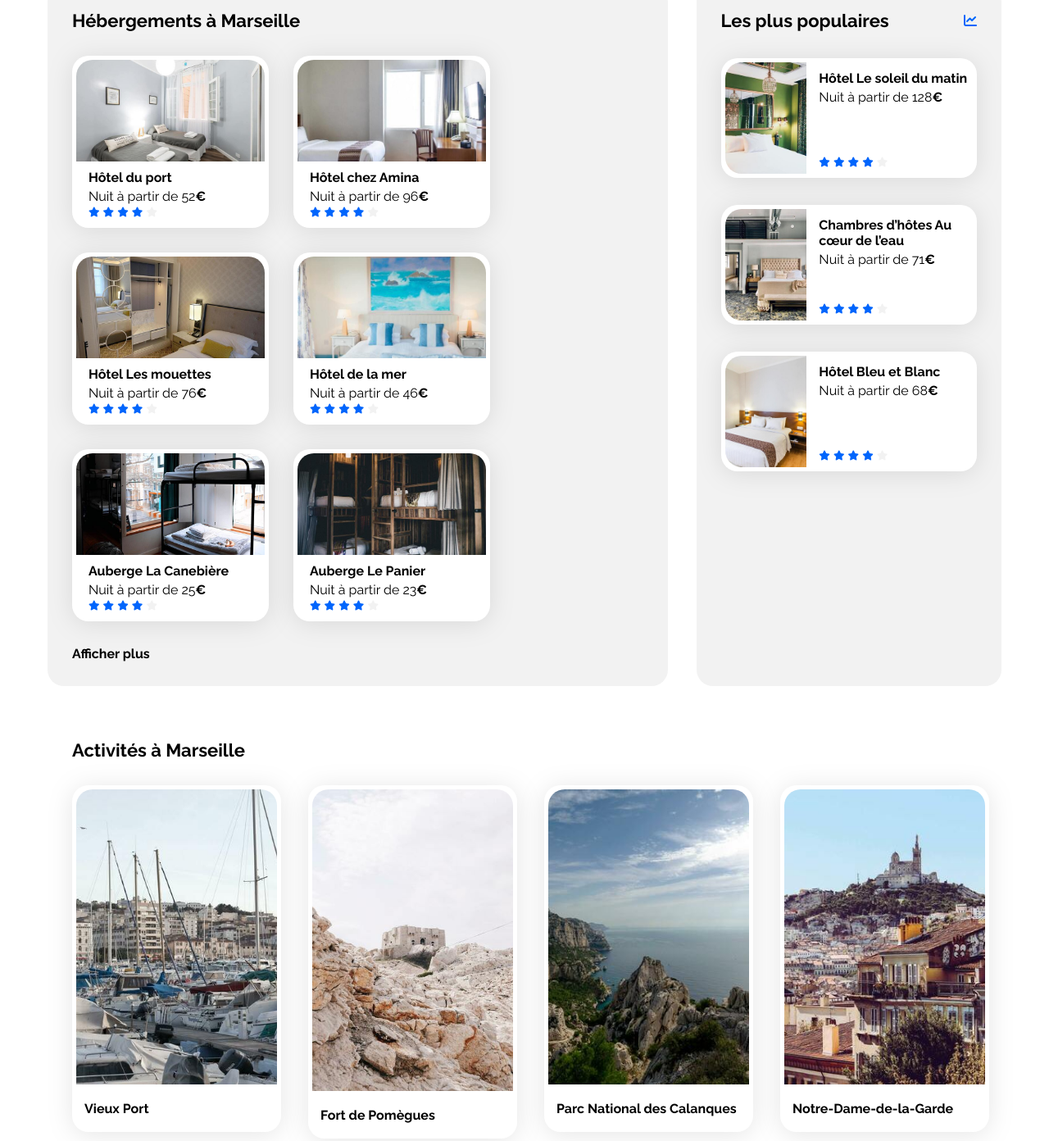
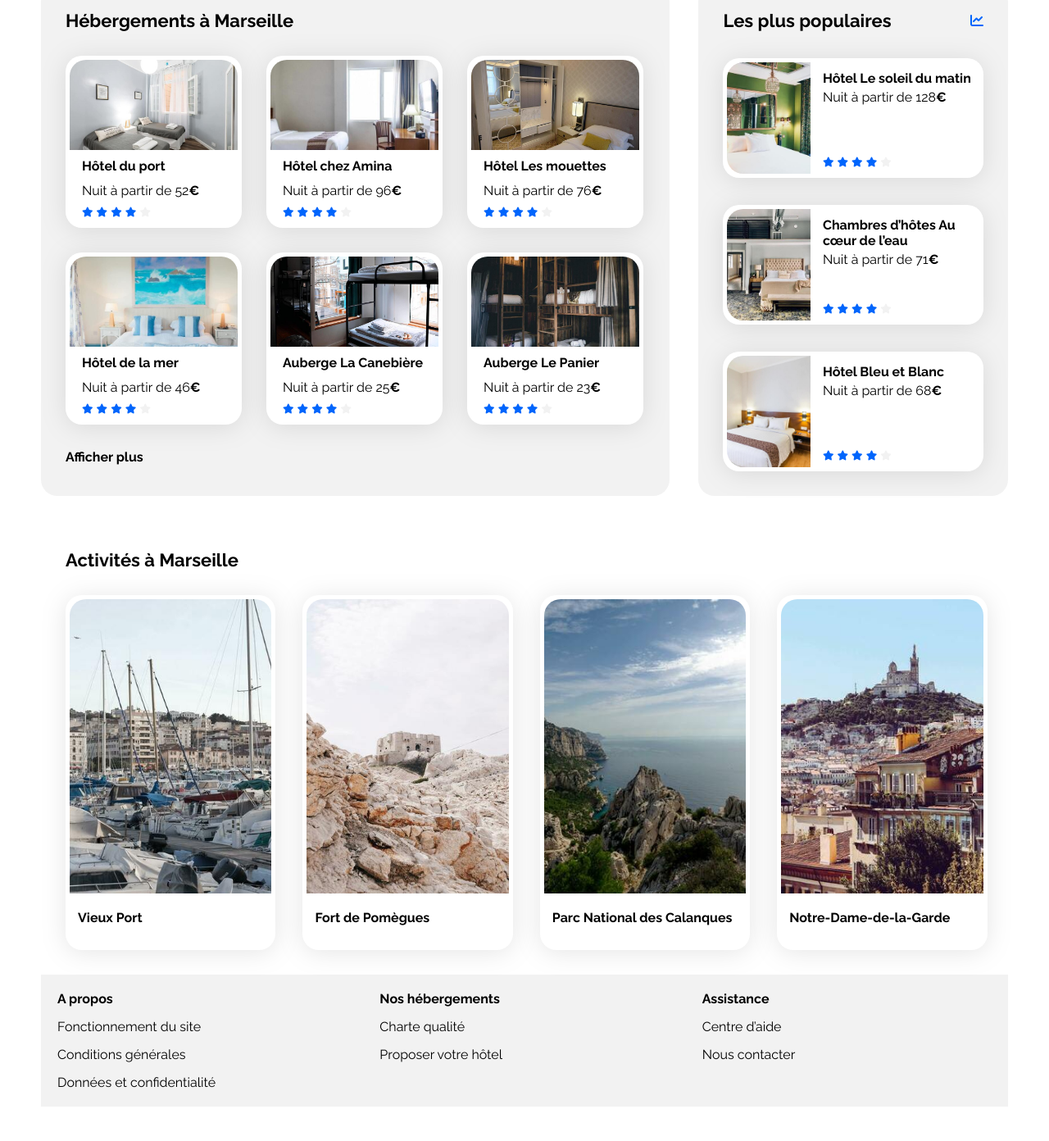
Before and after one commit to Streyan/Openclassrooms_booki, a plain HTML site: page index.html in a window 1280 px wide. Shown: the part 407-1799 px from the top of the page at 82% size. After the commit the page ends 1757 px from the top, so only its background shows below. Drawn offline with Linux system fonts and the light colour scheme.

Commit message:
test successful

```diff
--- a/css/style.css
+++ b/css/style.css
@@ -19,8 +19,7 @@
 
 body {
   display: flex;
-  margin-top: 0px;
-  margin-bottom: 0px;
+  margin: 0px;
   justify-content: center;
 }
 
@@ -252,36 +251,29 @@ main {
 }
 
 .hebergements-cards {
+  width: 100%;
   display: flex;
   flex-direction: row;
   flex-wrap: wrap;
   gap: 30px;
 }
 
-.hebergements-cards .column {
-  display: flex;
-  flex-direction: row;
-  justify-content: space-evenly;
-  align-items: center;
-  gap: 30px;
-}
-
 .hebergements-cards .card {
   display: flex;
+  width: 29%;
+  max-height: 200px;
   flex-direction: column;
 }
 
 .hebergements-cards img {
-  height: 33%;
-  max-height: 124px;
-  width: 230px;
+  height: 55%;
   object-fit: cover;
   border-top-left-radius: 20px;
   border-top-right-radius: 20px;
 }
 
 .hebergements-cards .card-content {
-  height: 67%;
+  height: 45%;
   padding-left: 15px;
   display: flex;
   flex-direction: column;
@@ -360,21 +352,28 @@ main {
 }
 
 .activities-cards {
+  width: 100%;
   display: flex;
   flex-direction: row;
-  justify-content: space-between;
   gap: 33px;
 }
 
 .activities-cards .card {
   display: flex;
+  width: 22%;
+  max-height: 430px;
   flex-direction: column;
 }
 
+.hebergements-cards img {
+  height: 55%;
+  object-fit: cover;
+  border-top-left-radius: 20px;
+  border-top-right-radius: 20px;
+}
+
 .activities-cards img {
-  height: 80%;
-  min-height: 360px;
-  width: 245px;
+  height: 85%;
   object-fit: cover;
   border-top-left-radius: 20px;
   border-top-right-radius: 20px;
--- a/index.html
+++ b/index.html
@@ -98,19 +98,16 @@
               <h2 class="section-title">Hébergements à Marseille</h2>
             </div>
             <div class="hebergements-cards">
-              <a href="#">
-                <article class="card">
+              <a href="#" class="card">
                 <img
                   src="./images/hebergements/fred-kleber.jpg"
                   alt="Image de la chambre d'hôtel montrant un lit"
                 />
                 <div class="card-content">
-                    <div class="card-txt">
                   <h3 class="card-title">Hôtel du port</h3>
                   <p class="card-subtitle">
                     Nuit à partir de 52<span class="euro">€</span>
                   </p>
-                    </div>
                   <div class="card-rating">
                     <i class="fa-xs fa-solid fa-star" aria-hidden="true"></i>
                     <i class="fa-xs fa-solid fa-star" aria-hidden="true"></i>
@@ -123,21 +120,17 @@
                     <span class="sr-only">Note de 4 sur 5</span>
                   </div>
                 </div>
-                </article>
               </a>
-              <a href="#">
-                <article class="card">
+              <a href="#" class="card">
                 <img
                   src="./images/hebergements/febrian-zakaria.jpg"
                   alt="Image de la chambre d'hôtel montrant un lit"
                 />
                 <div class="card-content">
-                    <div class="card-txt">
                   <h3 class="card-title">Hôtel chez Amina</h3>
                   <p class="card-subtitle">
                     Nuit à partir de 96<span class="euro">€</span>
                   </p>
-                    </div>
                   <div class="card-rating">
                     <i class="fa-xs fa-solid fa-star" aria-hidden="true"></i>
                     <i class="fa-xs fa-solid fa-star" aria-hidden="true"></i>
@@ -150,21 +143,17 @@
                     <span class="sr-only">Note de 4 sur 5</span>
                   </div>
                 </div>
-                </article>
               </a>
-              <a href="#">
-                <article class="card">
+              <a href="#" class="card">
                 <img
                   src="./images/hebergements/reisetopia.jpg"
                   alt="Image de la chambre d'hôtel montrant un lit"
                 />
                 <div class="card-content">
-                    <div class="card-txt">
                   <h3 class="card-title">Hôtel Les mouettes</h3>
                   <p class="card-subtitle">
                     Nuit à partir de 76<span class="euro">€</span>
                   </p>
-                    </div>
                   <div class="card-rating">
                     <i class="fa-xs fa-solid fa-star" aria-hidden="true"></i>
                     <i class="fa-xs fa-solid fa-star" aria-hidden="true"></i>
@@ -177,22 +166,17 @@
                     <span class="sr-only">Note de 4 sur 5</span>
                   </div>
                 </div>
-                </article>
               </a>
-
-              <a href="#">
-                <article class="card">
+              <a href="#" class="card">
                 <img
                   src="./images/hebergements/annie-spratt.jpg"
                   alt="Image de la chambre d'hôtel montrant un lit"
                 />
                 <div class="card-content">
-                    <div class="card-txt">
                   <h3 class="card-title">Hôtel de la mer</h3>
                   <p class="card-subtitle">
                     Nuit à partir de 46<span class="euro">€</span>
                   </p>
-                    </div>
                   <div class="card-rating">
                     <i class="fa-xs fa-solid fa-star" aria-hidden="true"></i>
                     <i class="fa-xs fa-solid fa-star" aria-hidden="true"></i>
@@ -205,21 +189,17 @@
                     <span class="sr-only">Note de 4 sur 5</span>
                   </div>
                 </div>
-                </article>
               </a>
-              <a href="#">
-                <article class="card">
+              <a href="#" class="card">
                 <img
                   src="./images/hebergements/marcus-loke.jpg"
                   alt="Image de la chambre d'hôtel montrant un lit"
                 />
                 <div class="card-content">
-                    <div class="card-txt">
                   <h3 class="card-title">Auberge La Canebière</h3>
                   <p class="card-subtitle">
                     Nuit à partir de 25<span class="euro">€</span>
                   </p>
-                    </div>
                   <div class="card-rating">
                     <i class="fa-xs fa-solid fa-star" aria-hidden="true"></i>
                     <i class="fa-xs fa-solid fa-star" aria-hidden="true"></i>
@@ -232,21 +212,17 @@
                     <span class="sr-only">Note de 4 sur 5</span>
                   </div>
                 </div>
-                </article>
               </a>
-              <a href="#">
-                <article class="card">
+              <a href="#" class="card">
                 <img
                   src="./images/hebergements/nicate-lee.jpg"
                   alt="Image de la chambre d'hôtel montrant un lit"
                 />
                 <div class="card-content">
-                    <div class="card-txt">
                   <h3 class="card-title">Auberge Le Panier</h3>
                   <p class="card-subtitle">
                     Nuit à partir de 23<span class="euro">€</span>
                   </p>
-                    </div>
                   <div class="card-rating">
                     <i class="fa-xs fa-solid fa-star" aria-hidden="true"></i>
                     <i class="fa-xs fa-solid fa-star" aria-hidden="true"></i>
@@ -259,7 +235,6 @@
                     <span class="sr-only">Note de 4 sur 5</span>
                   </div>
                 </div>
-                </article>
               </a>
             </div>
             <a href="#" class="more" aria-hidden="true"
@@ -363,41 +338,33 @@
             <h2 class="section-title">Activités à Marseille</h2>
           </div>
           <div class="activities-cards">
-            <a href="#">
-              <article class="card">
+            <a href="#" class="card">
               <img
                 src="./images/activites/reno-laithienne.jpg"
                 alt="Image du vieux port"
               />
               <h3 class="card-title">Vieux Port</h3>
-              </article>
             </a>
-            <a href="#">
-              <article class="card">
+            <a href="#" class="card">
               <img
                 src="./images/activites/paul-hermann.jpg"
                 alt="Image du fort de Pomègues"
               />
               <h3 class="card-title">Fort de Pomègues</h3>
-              </article>
             </a>
-            <a href="#">
-              <article class="card">
+            <a href="#" class="card">
               <img
                 src="./images/activites/kilyan-sockalingum.jpg"
                 alt="Image du parc National des Calanques"
               />
               <h3 class="card-title">Parc National des Calanques</h3>
-              </article>
             </a>
-            <a href="#">
-              <article class="card">
+            <a href="#" class="card">
               <img
                 src="./images/activites/florian-wehde.jpg"
                 alt="Image de Notre-Dame-de-la-Garde"
               />
               <h3 class="card-title">Notre-Dame-de-la-Garde</h3>
-              </article>
             </a>
           </div>
         </div>
```
Lines whose indentation alone changed are shown as unchanged.
